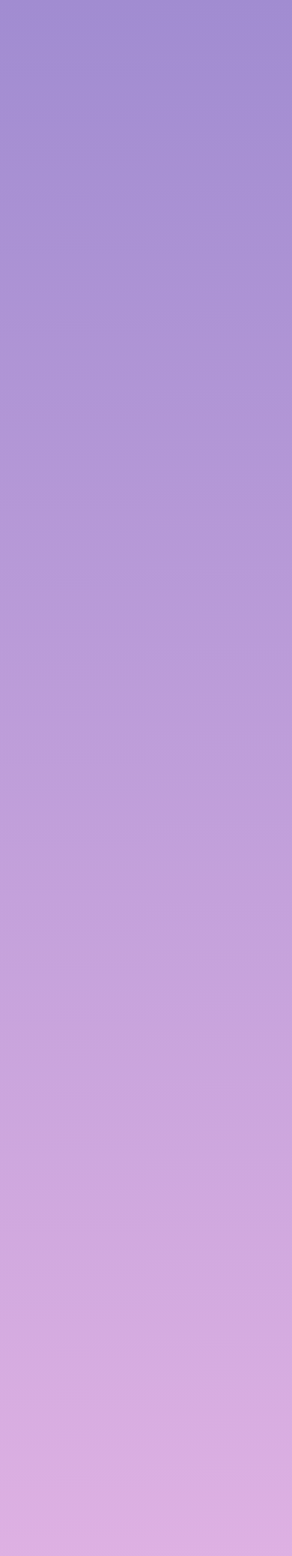
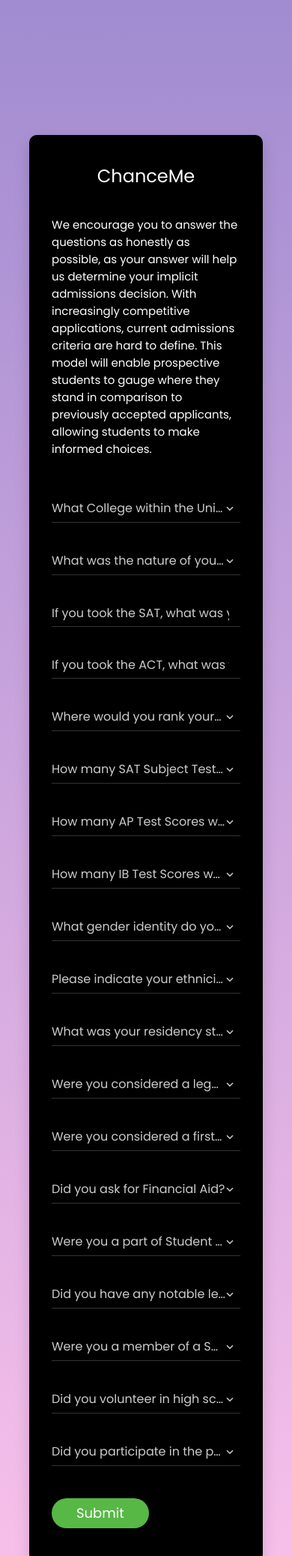
Before and after one commit to amanjalan09/UMichMLPredictions, a Flask app: page / in a window 390 px wide; the page is wider, and only the part inside the window is pictured. Shown: the top 2075 px of that part at 75% size. Run offline with Flask 2, Linux system fonts and the light colour scheme; parts of the project's set-up code (start-up, migrations or seed data) failed here and were passed over; some libraries are stand-ins or nearby versions.

Commit message:
fixed frontend. Responsive css. Fixed JSON data. Need to get Jalan's input on data cleaning in pandas

```diff
--- a/server/server.py
+++ b/server/server.py
@@ -22,8 +22,13 @@ def home():
     else:
         #convert json to data list and pass into
         content = request.form.to_dict()
-        print(content)
         data = [[element for key,element in content.items()]]
+
+        for index in range(0,len(data[0])):
+            if data[0][index].isnumeric():
+                data[0][index]=int(data[0][index])
+
+        data[0].append("")
         head = cleaning(data)
         result = model.predict(head)
         return jsonify({"result":int(result[0])})
--- a/server/static/css/main.css
+++ b/server/static/css/main.css
@@ -121,7 +121,7 @@ button {
    #PAGE WRAPPER
    ========================================================================== */
 .page-wrapper {
-  min-height: 100vh;
+  min-height: auto;
   width: auto;
   display:block;
 }
@@ -218,14 +218,11 @@ h6 {
 }
 
 
-/*
- * max-width : 960px;
- * need media queries to make responsive
+ /* max-width : 960px;*/
 .wrapper--w960 {
   max-width: auto;
-  margin: 0 auto;
+  margin: 10%;
 }
-*/
 
 .wrapper--w780 {
   max-width: 780px;
@@ -529,7 +526,7 @@ input {
 
 
 
-@media (max-width: 767px) {
+@media (max-width: 1400px) {
   .card-3 {
     display: block;
   }
@@ -548,11 +545,12 @@ input {
 
   .wrapper--w960 {
     max-width: auto;
-    margin: 0 auto;
+    margin: 0 10%;
   }
 }
 
-@media (max-width: 2000px) {
+/*
+@media (max-width: 600px) {
   .wrapper--w960 {
     max-width: auto;
     margin: 0 auto;
@@ -560,3 +558,11 @@ input {
     padding-right:200px;
   }
 }
+
+@media (max-width: 400px){
+  .wrapper--w960 {
+    max-width: auto;
+    margin: 0 auto;
+  }
+}
+*/
--- a/server/templates/index.html
+++ b/server/templates/index.html
@@ -10,7 +10,7 @@
     <meta name="keywords" content="Colorlib Templates">
 
     <!-- Title Page-->
-    <title>Au Register Forms by Colorlib</title>
+    <title>Chance Me</title>
 
     <!-- Icons font CSS-->
     <link href="{{ url_for('static', filename='vendor/mdi-font/css/material-design-iconic-font.min.css') }}" rel="stylesheet" media="all">
@@ -174,8 +174,19 @@
 
                         <div class="input-group">
                             <div class="rs-select2 js-select-simple select--no-search">
+                                <select name="Were you considered a legacy (i.e. your parents or siblings went to the University of Michigan)?">
+                                    <option disabled="disabled" selected="selected">Were you considered a legacy (i.e. your parents or siblings went to the University of Michigan)?</option>
+                                    <option>Yes</option>
+                                    <option>No</option>
+                                </select>
+                                <div class="select-dropdown"></div>
+                            </div>
+                        </div>
+
+                        <div class="input-group">
+                            <div class="rs-select2 js-select-simple select--no-search">
                                 <select name="Were you considered a first-generation college student (i.e. you were the first in your family to go to college)?">
-                                    <option disabled="disabled" selected="selected">Were you considered a legacy (i.e. your parents or siblings went to the University of Michigan)?</option>
+                                    <option disabled="disabled" selected="selected">Were you considered a first-generation college student (i.e. you were the first in your family to go to college)?</option>
                                     <option>Yes</option>
                                     <option>No</option>
                                 </select>
```
Also changed, not shown: server/model.py (+2 -4 lines).
